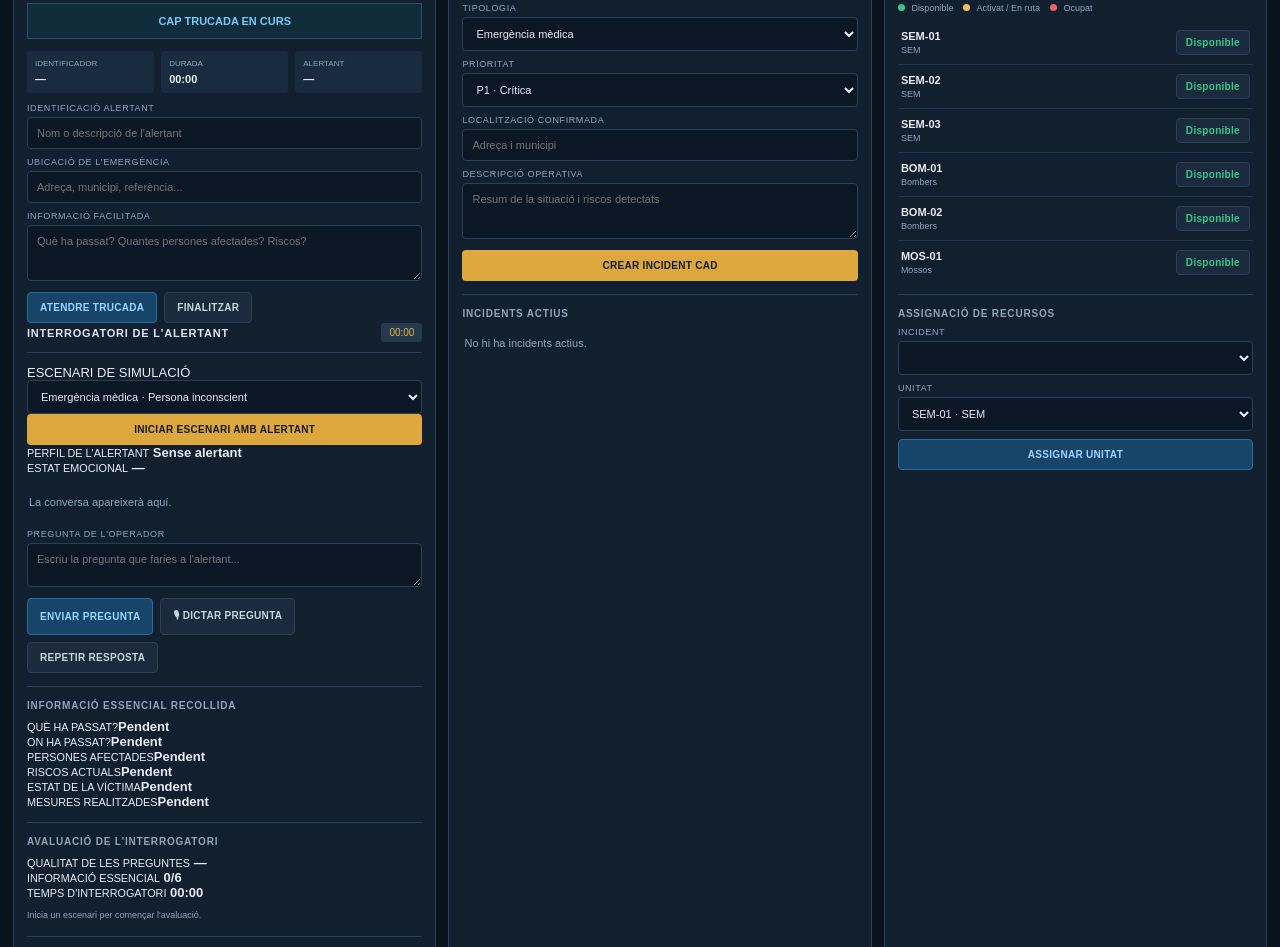
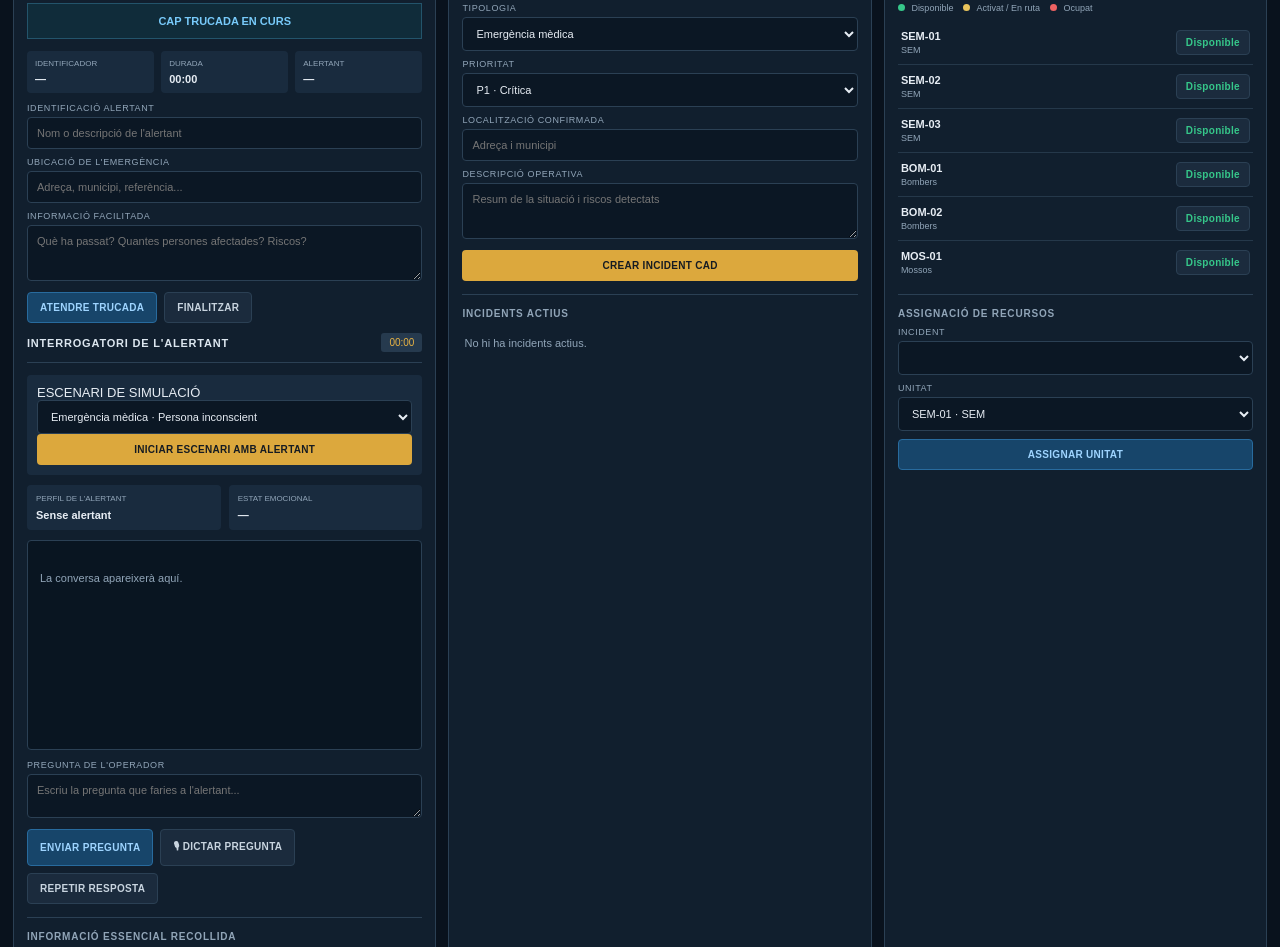
Before and after one commit to aleeeixx17/cat112-simulator, a plain HTML site: page index.html in a window 1280 px wide. Shown: the part 197-1144 px from the top of the page. Drawn offline with Linux system fonts and the light colour scheme.

Commit message:
Update styles.css

```diff
--- a/styles.css
+++ b/styles.css
@@ -85,3 +85,118 @@ textarea{resize:vertical}
 footer{text-align:center;color:var(--muted);padding:16px;font-size:9px;letter-spacing:.7px}
 @media(max-width:1100px){.dashboard{grid-template-columns:repeat(2,minmax(0,1fr))}.top-info{gap:10px}}
 @media(max-width:700px){.dashboard{grid-template-columns:1fr}.topbar{align-items:flex-start;flex-direction:column}.top-info{width:100%;flex-wrap:wrap}.toolbar-note{width:100%;margin:4px 0}.call-details{grid-template-columns:repeat(3,minmax(0,1fr))}}
+
+/* TELEFONIA I INTERROGATORI AVANÇAT */
+
+.interrogation {
+  margin-top: 10px;
+}
+
+.scenario-controls {
+  background: var(--panel2);
+  padding: 10px;
+  border-radius: 4px;
+  margin-bottom: 10px;
+}
+
+.caller-profile {
+  display: grid;
+  grid-template-columns: 1fr 1fr;
+  gap: 8px;
+  margin: 10px 0;
+}
+
+.caller-profile > div,
+.essential-grid > div,
+.interrogation-score > div {
+  background: var(--panel2);
+  padding: 9px;
+  border-radius: 4px;
+}
+
+.caller-profile small,
+.caller-profile strong,
+.essential-grid small,
+.essential-grid strong,
+.interrogation-score small,
+.interrogation-score strong {
+  display: block;
+}
+
+.caller-profile small,
+.essential-grid small,
+.interrogation-score small {
+  color: var(--muted);
+  font-size: 8px;
+  margin-bottom: 6px;
+}
+
+.caller-profile strong {
+  font-size: 11px;
+}
+
+.conversation-log {
+  background: #091521;
+  border: 1px solid var(--border);
+  border-radius: 4px;
+  padding: 10px;
+  height: 210px;
+  overflow-y: auto;
+  margin: 10px 0;
+}
+
+.chat-message {
+  margin-bottom: 10px;
+  max-width: 95%;
+  padding: 9px;
+  border-radius: 5px;
+  font-size: 11px;
+  line-height: 1.5;
+  overflow-wrap: anywhere;
+}
+
+.chat-message.operator {
+  background: #183d5c;
+  margin-left: auto;
+}
+
+.chat-message.caller {
+  background: #263545;
+  margin-right: auto;
+}
+
+.chat-message small {
+  display: block;
+  color: var(--gold);
+  font-size: 9px;
+  margin-bottom: 4px;
+}
+
+.essential-grid {
+  display: grid;
+  grid-template-columns: repeat(2,minmax(0,1fr));
+  gap: 7px;
+}
+
+.essential-grid strong {
+  font-size: 10px;
+  font-weight: normal;
+  overflow-wrap: anywhere;
+}
+
+.interrogation-score {
+  display: grid;
+  grid-template-columns: repeat(3,minmax(0,1fr));
+  gap: 7px;
+}
+
+.interrogation-score strong {
+  font-size: 17px;
+  color: var(--gold);
+}
+
+@media(max-width:450px) {
+  .essential-grid {
+    grid-template-columns: 1fr;
+  }
+}
```
